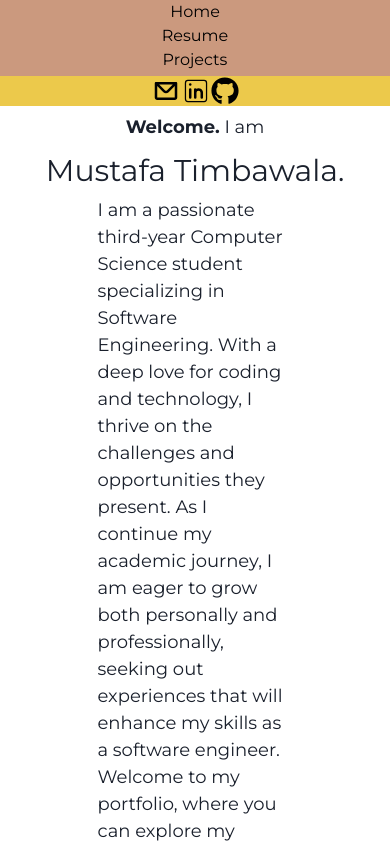
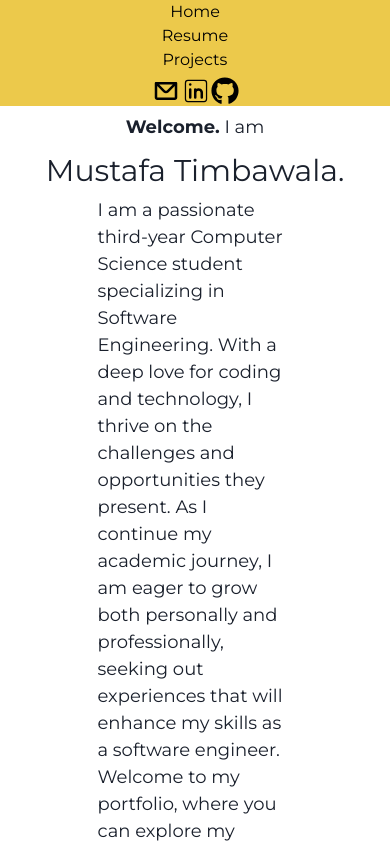
Before and after one commit to MustafaTimbawala/Portfolio, a Next.js app: page / in a window 390 px wide. Shown: the top 844 px of the page. Built offline with nearby package versions, Linux system fonts and the light colour scheme.

Commit message:
Fixed color for the small width mode properly this time

```diff
--- a/src/app/UI/ui.module.css
+++ b/src/app/UI/ui.module.css
@@ -62,7 +62,6 @@
         flex-direction: column;
         justify-content: space-evenly;
         align-items: center;
-        background-color:  #CB997E;
         height: 100%;
         margin: 0%;
         padding-bottom: 1%;
```
